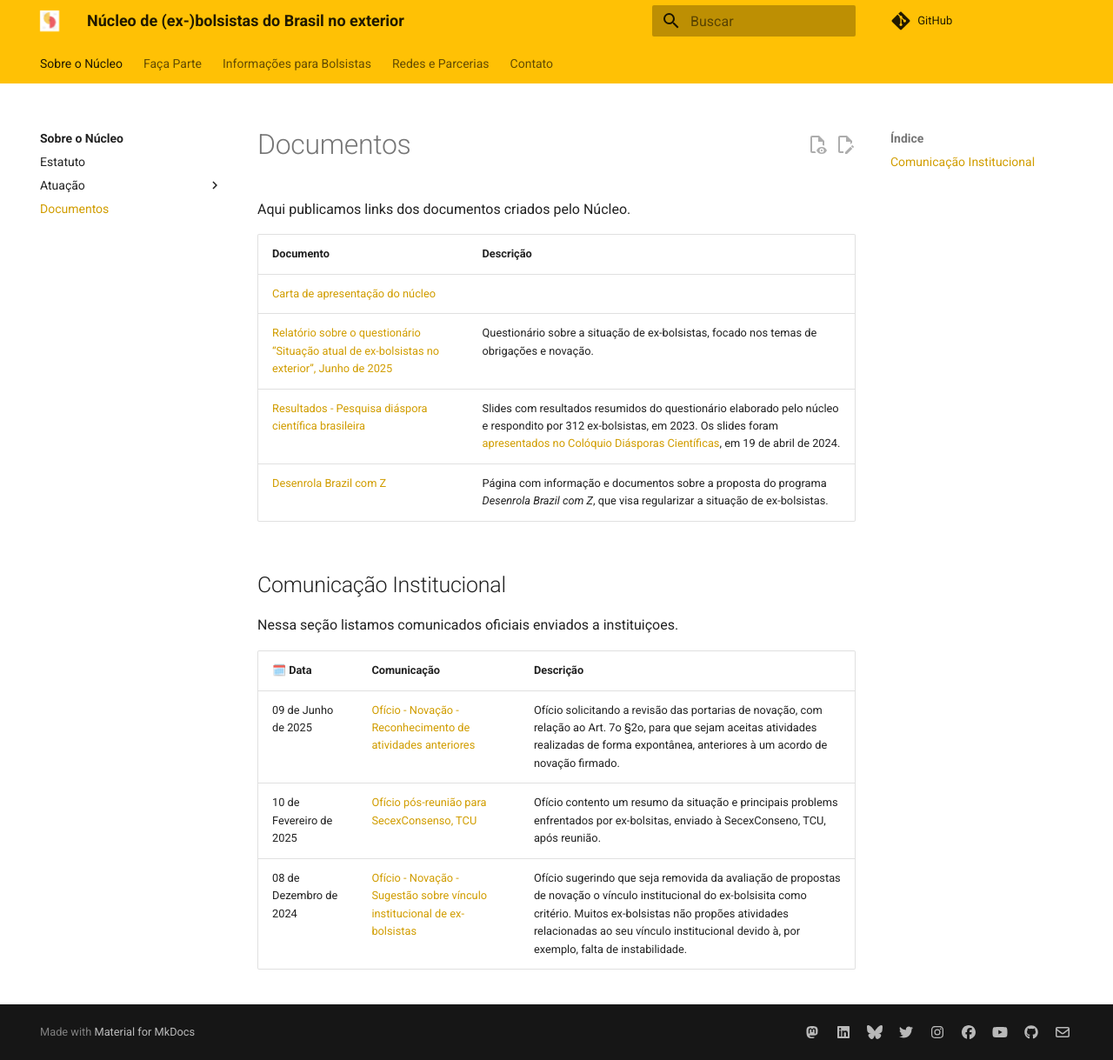
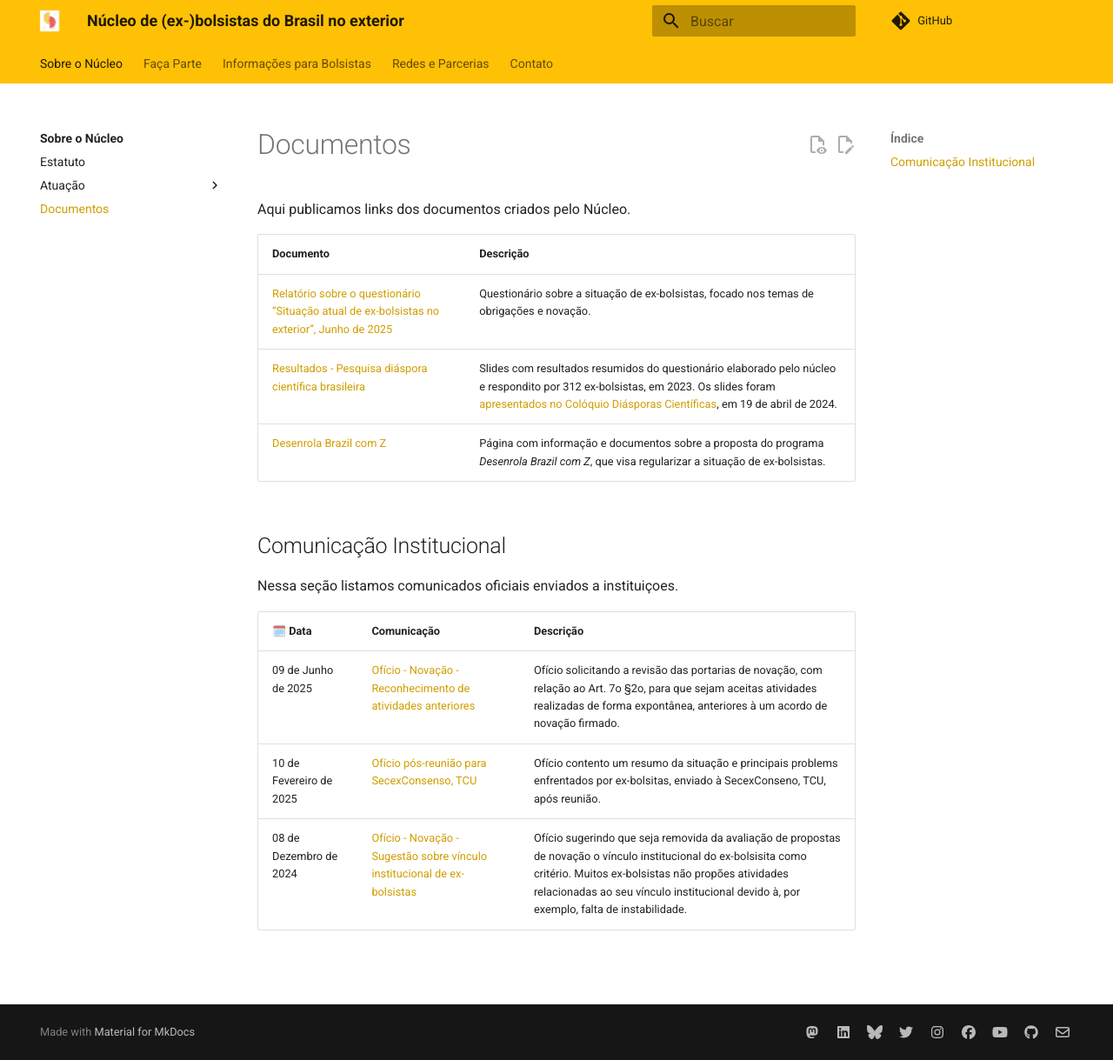
Before and after one commit to exbolsistas/exbolsistas.github.io, an MkDocs documentation site: the page built from docs/documentos.md, in a window 1280 px wide and 1219 px high. Shown: the whole window at 87% size. Built offline with MkDocs 1.6.1 and Material for MkDocs 9.7.7, drawn with Linux system fonts in a browser that asks for light colours; comment, search, counter and statistics services are not loaded.

Commit message:
docs: Removida a carta de apresentação
Removida a carta de apresentação da seção de documentos,
pois a mesma está desatualizada.

```diff
--- a/docs/documentos.md
+++ b/docs/documentos.md
@@ -4,12 +4,10 @@ Aqui publicamos links dos documentos criados pelo Núcleo.
 
 | Documento                                                                                    | Descrição                                                                                                                                                                                                   |
 | -------------------------------------------------------------------------------------------- | ----------------------------------------------------------------------------------------------------------------------------------------------------------------------------------------------------------- |
-| [Carta de apresentação do núcleo]                                                            |                                                                                                                                                                                                             |
 | [Relatório sobre o questionário “Situação atual de ex-bolsistas no exterior”, Junho de 2025] | Questionário sobre a situação de ex-bolsistas, focado nos temas de obrigações e novação.                                                                                                                    |
 | [Resultados - Pesquisa diáspora científica brasileira]                                       | Slides com resultados resumidos do questionário elaborado pelo núcleo e respondito por 312 ex-bolsistas, em 2023. Os slides foram [apresentados no Colóquio Diásporas Científicas], em 19 de abril de 2024. |
 | [Desenrola Brazil com Z](desenrola-brazil.md)                                                | Página com informação e documentos sobre a proposta do programa _Desenrola Brazil com Z_, que visa regularizar a situação de ex-bolsistas.                                                                  |
 
-[Carta de apresentação do núcleo]: https://drive.google.com/file/d/1ymDB9tuC3Fi47dw057pMLkaaThQ7U3tG/view
 [Relatório sobre o questionário “Situação atual de ex-bolsistas no exterior”, Junho de 2025]: https://drive.google.com/file/d/1085fSQYUgxOyVLSKeL7fAYxIHe-YKWcL/view
 [Resultados - Pesquisa diáspora científica brasileira]: https://docs.google.com/presentation/d/1YXvr72-dw7yfw4MhixeojPxoOyvx_how
 [apresentados no Colóquio Diásporas Científicas]: https://www.youtube.com/live/lVn7A71D1jw?si=vxOadccNiRKt21mB&t=1558
```
